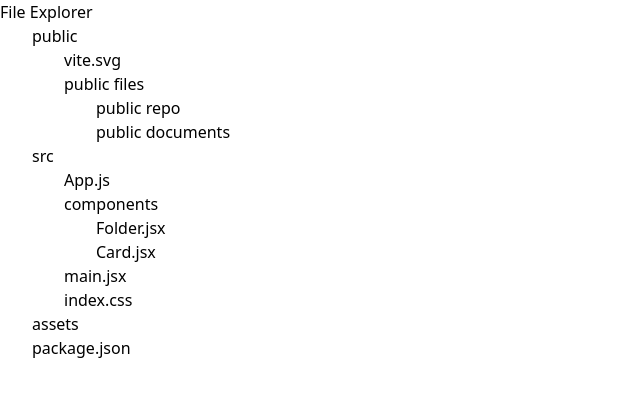
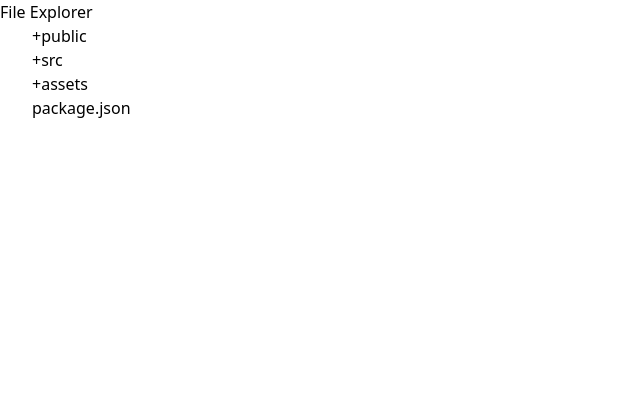
Before and after one commit to akshat-2502/Practice, a React (Vite) app: page / in a window 1280 px wide. Shown: the top 396 px of the page, without its empty margins (0-640 px from the left). Built offline with nearby package versions, Linux system fonts and the light colour scheme.

Commit message:
expanded and not expanded is completed

```diff
--- a/src/App.jsx
+++ b/src/App.jsx
@@ -2,12 +2,29 @@ import { useState } from "react";
 import json from "./data.json";
 
 const List = ({ list }) => {
+  const [isExpanded, setIsExpanded] = useState({});
   return (
     <div className="container">
       {list.map((node) => (
-        <div className="pl-8">
-          <span key={node.id}>{node.name}</span>
-          {node?.children && <List list={node.children} />}
+        <div key={node.id} className="pl-8">
+          {node.isFolder && (
+            <span
+              onClick={() =>
+                setIsExpanded((prev) => ({
+                  ...prev,
+                  [node.name]: !prev[node.name],
+                }))
+              }
+              className="cursor-pointer"
+            >
+              {isExpanded?.[node.name] ? "-" : "+"}
+            </span>
+          )}
+
+          <span>{node.name}</span>
+          {isExpanded?.[node.name] && node?.children && (
+            <List list={node.children} />
+          )}
         </div>
       ))}
     </div>
```
